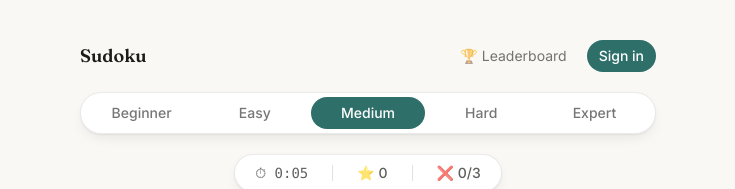
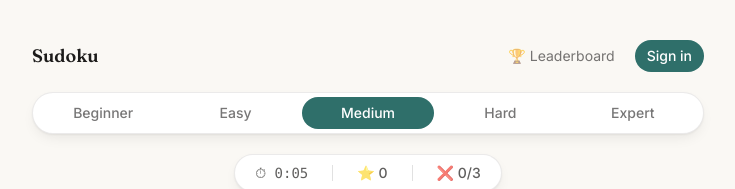
Before and after one commit to TahiraNawab123/Sudoku, a React (Vite) app: page / in a window 1280 px wide. Shown: the top 189 px of the page, without its empty margins (272-1007 px from the left). Built offline with nearby package versions, Linux system fonts and the light colour scheme; no server answers.

Commit message:
trying to fix ui ux

```diff
--- a/src/App.tsx
+++ b/src/App.tsx
@@ -106,7 +106,7 @@ function App() {
   return (
     <div className="flex min-h-screen flex-col items-center gap-5 px-4 py-6 sm:py-10">
       {/* Slim top bar: identity on the left, account/leaderboard on the right */}
-      <div className="flex w-full max-w-xl items-center justify-between">
+      <div className="flex w-full max-w-2xl items-center justify-between">
         <h1 className="font-display text-lg font-semibold text-ink">Sudoku</h1>
         <div className="flex items-center gap-2">
           <button
@@ -137,7 +137,7 @@ function App() {
       </div>
 
       {/* Difficulty: a true segmented control, not a row of separate pills */}
-      <div className="flex w-full max-w-xl rounded-full border border-grid/10 bg-surface p-1 shadow-toolbar">
+      <div className="flex w-full max-w-2xl rounded-full border border-grid/10 bg-surface p-1 shadow-toolbar">
         {ALL_DIFFICULTIES.map((d) => (
           <button
             key={d}
```
